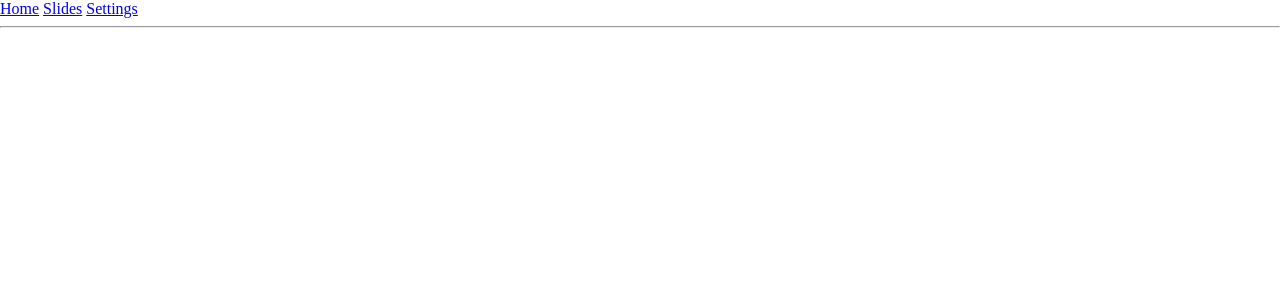
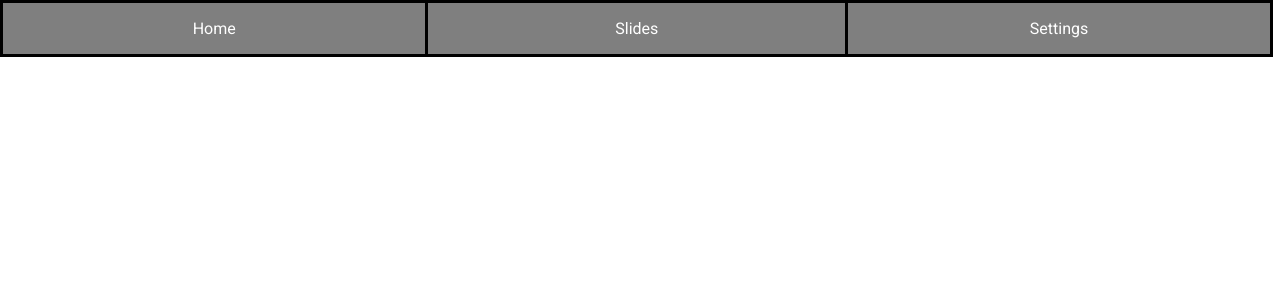
Before and after one commit to kevinallenbriggs/slider, a PHP site: page / in a window 1280 px wide. Shown: the top 300 px of the page. Run offline with PHP 8.4, Linux system fonts and the light colour scheme; data that the repository does not hold is empty.

Commit message:
started styling navigation menu

```diff
--- a/app/views/layout.php
+++ b/app/views/layout.php
@@ -9,13 +9,17 @@
 			echo "<link rel='stylesheet' type='text/css' href='views/$stylesheet'>";
 		}
 	?>
+
+  <link href="https://fonts.googleapis.com/css?family=Roboto" rel="stylesheet">
+
   </head>
   <body>
     <header>
-      <a href='/'>Home</a>
-      <a href='?controller=slides&action=index'>Slides</a>
-      <a href='?controller=settings&action=index'>Settings</a>
-      <hr>
+      <div id="navWrapper">
+        <div class="navButtons navButton1"><a href='/'>Home</a></div>
+        <div class="navButtons navButton2"><a href='?controller=slides&action=index'>Slides</a></div>
+        <div class="navButtons navButton3"><a href='?controller=settings&action=index'>Settings</a></div>
+      </div>
     </header>
 
     <?php require_once ("routes.php"); ?>
--- a/app/views/slides/slide_view.php
+++ b/app/views/slides/slide_view.php
@@ -36,11 +36,12 @@
 				}
 
 				if ($key == 'id') {
-					echo "<a href='?controller=slides&action=remove&id=$value'>delete</a>";
+					$deleteLink = "<div><a href='?controller=slides&action=remove&id=$value'>delete</a></div>";
 				}
 			}
 
 			echo "<img src='$path' />";		// display the slide
+			echo $deleteLink;
 			echo "<div><a href='?controller=slides&action=index'>Back</a></div>";
 		}
 	}
--- a/app/views/style.css
+++ b/app/views/style.css
@@ -4,7 +4,7 @@
 /*********************************************/
 /*  1. GLOBAL STYLES                         */
 /*  2. SLIDESHOW STYLES                      */
-/*                                           */
+/*  3. NAVIGATION BUTTONS                    */
 /*********************************************/
 
 
@@ -14,6 +14,15 @@
 
 body {
   margin: 0;
+  font: 1em Roboto, sans-serif;
+}
+
+p {
+  margin: 0;
+}
+
+a {
+  text-decoration: none;
 }
 
 
@@ -66,3 +75,47 @@ body {
   from {opacity: .4}
   to {opacity: 1}
 }
+
+
+/***************************/
+/*  3. NAVIGATION BUTTONS  */
+/***************************/
+
+/* Buttons */
+#navWrapper {
+  width: 100%;
+}
+
+.navButtons {
+  background-color: rgba(0,0,0,0.5);
+  position: fixed;
+  top: 0;
+  padding: 1em 0;
+  width: 33%;
+  text-align: center;
+  z-index: 2;
+  opacity: 1;
+  border: .2em solid black;
+}
+
+.navButtons a {
+  color: white;
+}
+
+.navButton1 {
+  left: 0;
+}
+
+.navButton2 {
+  left: 33%;
+  float: left;
+  border-left: 0;
+  border-right: 0;
+  margin-left: .2em;
+  margin-right: .2em;
+}
+
+.navButton3 {
+  left: 66%;
+  float: left;
+}
```
